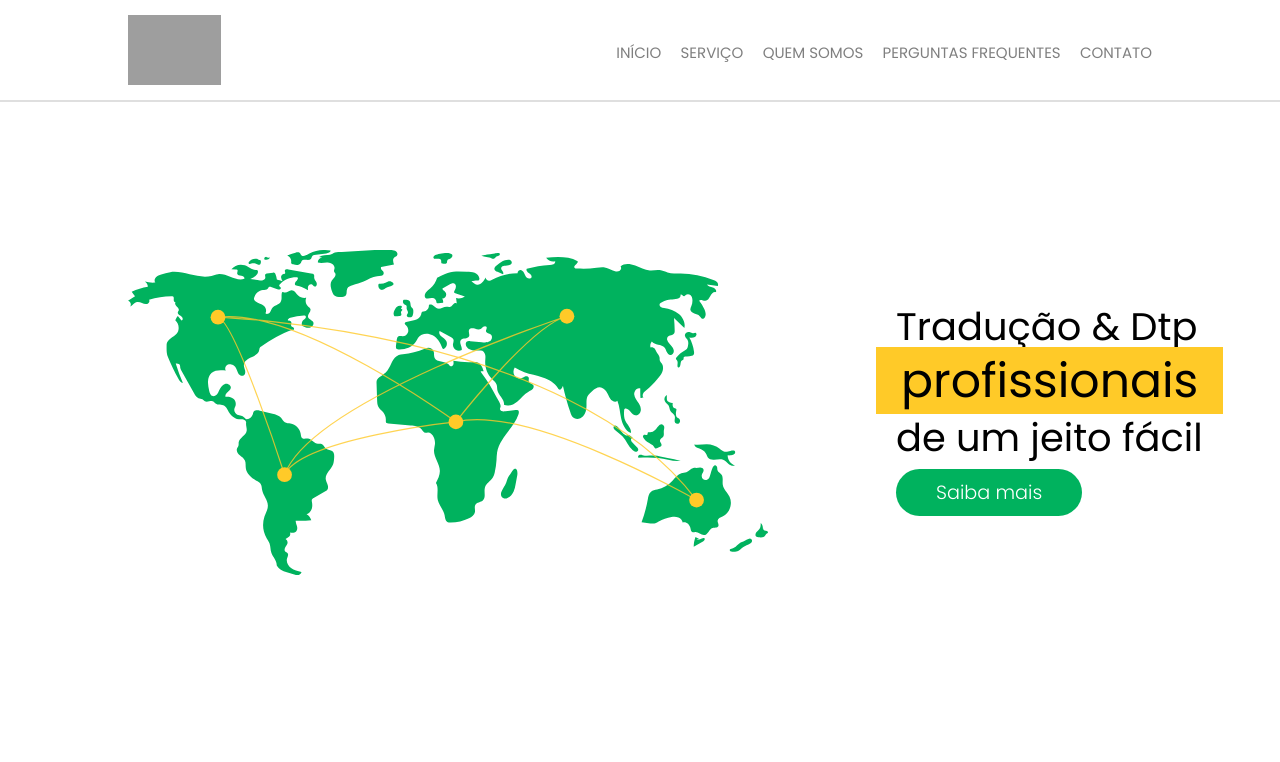
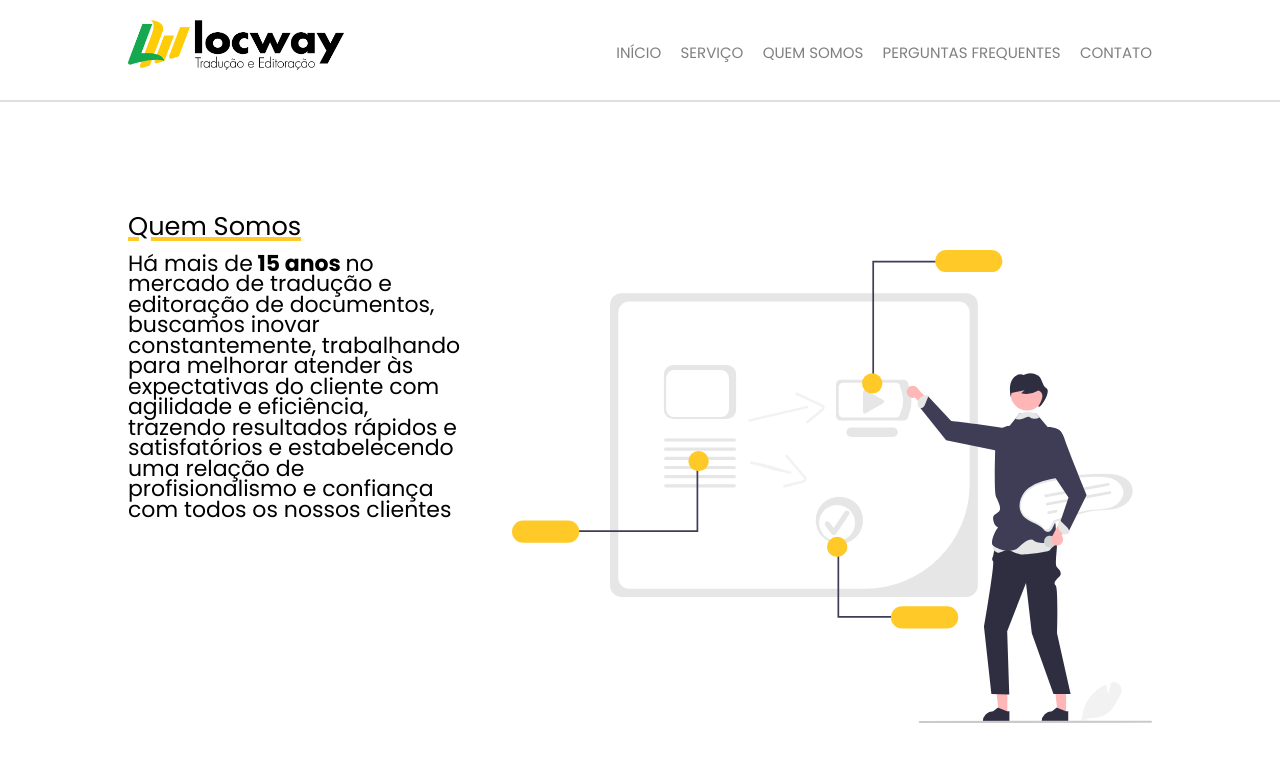
Before and after one commit to vinicioShurman/locway, a PHP site: page /quemSomos.html in a window 1280 px wide. Shown: the top 762 px of the page. Run offline with PHP 8.4, Linux system fonts and the light colour scheme; grey boxes are pictures that could not be loaded.

Commit message:
quem somos page

```diff
--- a/css/styles.css
+++ b/css/styles.css
@@ -19,6 +19,9 @@ header {
     height: 100px;
     width: 100%;
     border-bottom: 2px solid #dfdfdf;
+    background-color: #fff;
+    z-index: 9;
+
 }
 
 nav {
@@ -66,21 +69,31 @@ h1 {
 }
 
 .profissionais {
-    position: relative;
-    left: -20px;
     font-size: 3.7vw;
+}
+
+.profissionais::after {
+    content: "";
+    position: absolute;
+    width: 18vw;
+    height: 55px;
     padding: 0 25px;
+    top: 105px;
+    right: 5vw;
     background-color: var(--amarelo-primario);
+    z-index: -1;
 }
+
 
 .logoNav {
     position: fixed;
     left: 10vw;
-    top: 15px;
-    height: 70px;
+    top: 20px;
+    height: 50px;
     width: auto;
 }
 
+/* BACKGROUND */
 .mapaBg {
     position: absolute;
     top: 250px;
@@ -88,3 +101,30 @@ h1 {
     height: auto;
     width: 50vw;
 }
+
+.imgBGQS-1 {
+    position: absolute;
+    top: 250px;
+    right: 10vw;
+    height: auto;
+    width: 50vw;
+}
+
+.quemSomosTxt {
+    position: absolute;
+    top: 200px;
+    left: 10vw;
+    width: 26vw;
+    height: auto;
+}
+
+.quemSomosTxt h1 {
+    font-size: 2vw;
+    line-height: 4.2vw;
+    text-decoration: underline 4px var(--amarelo-primario);
+}
+
+.quemSomosTxt p {
+    font-size: 22px;
+    line-height: 1.6vw;
+}
--- a/index.html
+++ b/index.html
@@ -13,7 +13,7 @@
 </head>
 <body>
     <header>
-        <img class="logoNav" src="img/locWay-logo.png" alt="Logo da LocWay">
+        <img class="logoNav" src="img/locWay-logo.png" alt="Logo da LocWay" href="#">
         <nav>
             <a href="#">INÍCIO</a>
             <a href="#">SERVIÇO</a>
--- a/quemSomos.html
+++ b/quemSomos.html
@@ -4,6 +4,7 @@
     <meta charset="UTF-8">
     <meta http-equiv="X-UA-Compatible" content="IE=edge">
     <meta name="viewport" content="width=device-width, initial-scale=1.0">
+    <link rel="icon" href="img/locWay-icon.png">
     <link rel="preconnect" href="https://fonts.googleapis.com">
     <link rel="preconnect" href="https://fonts.gstatic.com" crossorigin>
     <link href="https://fonts.googleapis.com/css2?family=Poppins:wght@300;400;700&display=swap" rel="stylesheet">
@@ -12,31 +13,32 @@
 </head>
 <body>
     <header>
-        <img class="logoNav" src="img/locWay-logo" alt="Logo da LocWay">
+        <img class="logoNav" src="img/locWay-logo.png" alt="Logo da LocWay" href="index.html">
         <nav>
-            <a href="#">INÍCIO</a>
+            <a href="index.html">INÍCIO</a>
             <a href="#">SERVIÇO</a>
-            <a href="#">QUEM SOMOS</a>
+            <a href="quemSomos.html">QUEM SOMOS</a>
             <a href="#">PERGUNTAS FREQUENTES</a>
             <a href="#">CONTATO</a>
         </nav>
     </header>
     <main>
-        <article class="slogam">
+        <article class="quemSomosTxt">
             <h1>
-                Tradução & Dtp
-                <span class="profissionais">
-                profissionais
-                </span>
-                <br>
-                de um jeito fácil
+                Quem Somos
             </h1>
-            <a href="#">
-                Saiba mais
-            </a>
+            <p>
+                Há mais de<strong> 15 anos </strong>no mercado de tradução e editoração de documentos, buscamos inovar constantemente, trabalhando para melhorar atender às expectativas do cliente com agilidade e eficiência, trazendo resultados rápidos e satisfatórios e estabelecendo uma relação de profisionalismo e confiança com todos os nossos clientes
+            </p>
+        </article class="palavrasTraduzidas">
+            <p>
+                Mais de 1.000.000 palavras traduzidas
+            </p>
+        <article>
+
         </article>
     </main>
-    <img class="mapaBg" src="img/undraw_connected_world_wuay.svg" alt="Mapa no background">
+    <img class="imgBGQS-1" src="img/undraw_teaching_re_g7e3.svg" alt="Homem apontando para um grafico">
     <div class="shapeBg1"></div>
     <div class="shapeBg2"></div>
 </body>
```
Also changed, not shown: img/undraw_around_the_world_re_rb1p.svg (added), img/undraw_investing_re_bov7.svg (added), img/undraw_mail_sent_re_0ofv.svg (added), img/undraw_mailbox_re_dvds.svg (added), img/undraw_personal_text_re_vqj3.svg (added), img/undraw_questions_re_1fy7.svg (added), img/undraw_searching_re_3ra9.svg (added), img/undraw_teaching_re_g7e3.svg (added).
